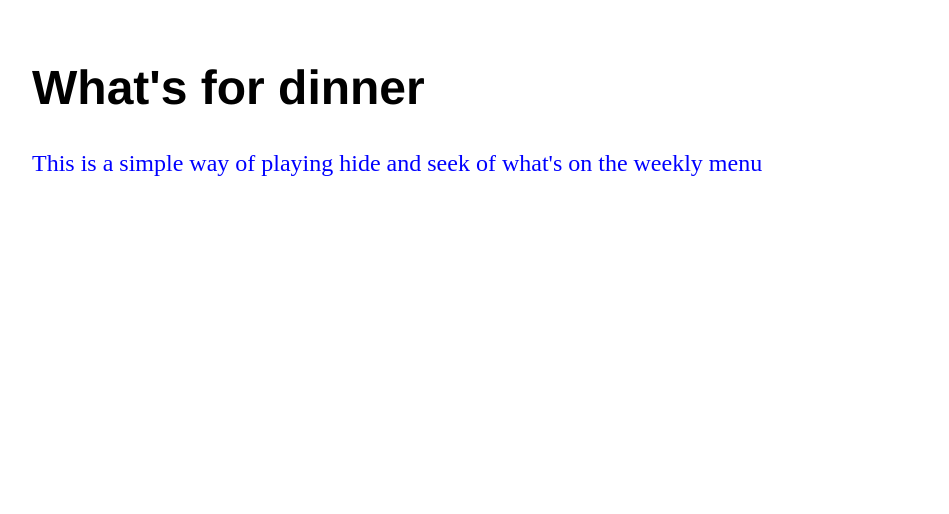
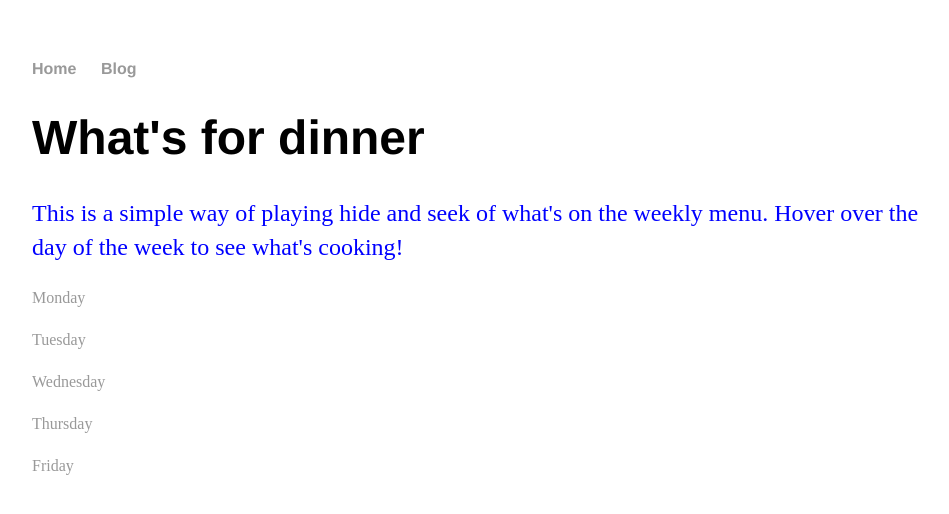
Before and after one commit to sagekreyol/sagekreyol.github.io, a Jekyll site: the page public/3dinner.html, which Jekyll copies as it is, in a window 1280 px wide. Shown: the top 514 px of the page, without its empty margins (160-1109 px from the left). Built offline with Jekyll 4.4.1, drawn with Linux system fonts in a browser that asks for light colours.

Commit message:
Update 3dinner.html

```diff
--- a/public/3dinner.html
+++ b/public/3dinner.html
@@ -2,23 +2,23 @@
 <html>
 <head>
 
-  <title>{{ page.title }}</title>
+  <title> What's for Dinner? </title>
  <!-- link to main stylesheet -->
  <link rel="stylesheet" type="text/css" href="/css/main.css">
  <meta name="description" content="Sagekreyol first attempt at a website">
 
   <meta name="viewport" content="width=device-width,initial-scale=1">
     <style>
-li,ul {
+
+  p {
+    color:blue
+}
+div {
  display: none;
 }
 
-  li : hover > ul {
+a:hover + div {
  display: block;
-
-  }
-  p {
-    color:blue
 }
 </style>
 <script>
@@ -44,47 +44,25 @@
 
 <body>
 <h1>What's for dinner</h1>
-  <p>This is a simple way of playing hide and seek of what's on the weekly menu</p>
-<ul>
-  <li>Monday</li>
-<ul>
-  <li>Chicken</li>
-  <li>Spinach</li>
-  <li>Rice</li>
-</ul>
-  </ul>
-  <ul>
-  <li>Tuesday</li>
- <ul>
-  <li>Tofu</li>
-  <li>Kale</li>
-  <li>Bread</li>
-</ul>
-  </ul>
-    <ul>
-  <li>Wednesday</li>
- <ul>
-  <li>Tofu</li>
-  <li>Kale</li>
-  <li>Bread</li>
-</ul>
-  </ul>
-<ul>
-  <li>Thursday</li>
- <ul>
-  <li>Tofu</li>
-  <li>Kale</li>
-  <li>Bread</li>
-</ul>
-  </ul>
-<ul>
-  <li>Friday</li>
- <ul>
-  <li>Tofu</li>
-  <li>Kale</li>
-  <li>Bread</li>
-</ul>
-  </ul>
+  <p>This is a simple way of playing hide and seek of what's on the weekly menu.  Hover over the day of the week to see what's cooking!</p>
+<a>Monday</a>
+<div>&nbsp;&nbsp;&nbsp;&nbsp;Sesame Chicken, Broccoli and White Rice</div>
+<p> </p>
+
+<a>Tuesday</a>
+<div>&nbsp;&nbsp;&nbsp;&nbsp;Tofu, Kale and Pasta</div>
+<p> </p>
+
+<a>Wednesday</a>
+<div>&nbsp;&nbsp;&nbsp;&nbsp;Fried Tilapia, Spinach and Brown Rice</div>
+<p> </p>
+
+<a>Thursday</a>
+<div>&nbsp;&nbsp;&nbsp;&nbsp;Beef Stroganoff, Asparagus and potatoes</div>
+<p> </p>
+
+<a>Friday</a>
+<div>&nbsp;&nbsp;&nbsp;&nbsp;Stir Fry Pork, Carrots and rice noodles</div>
 
 </body>
 </html>
```
Lines whose indentation alone changed are shown as unchanged.
